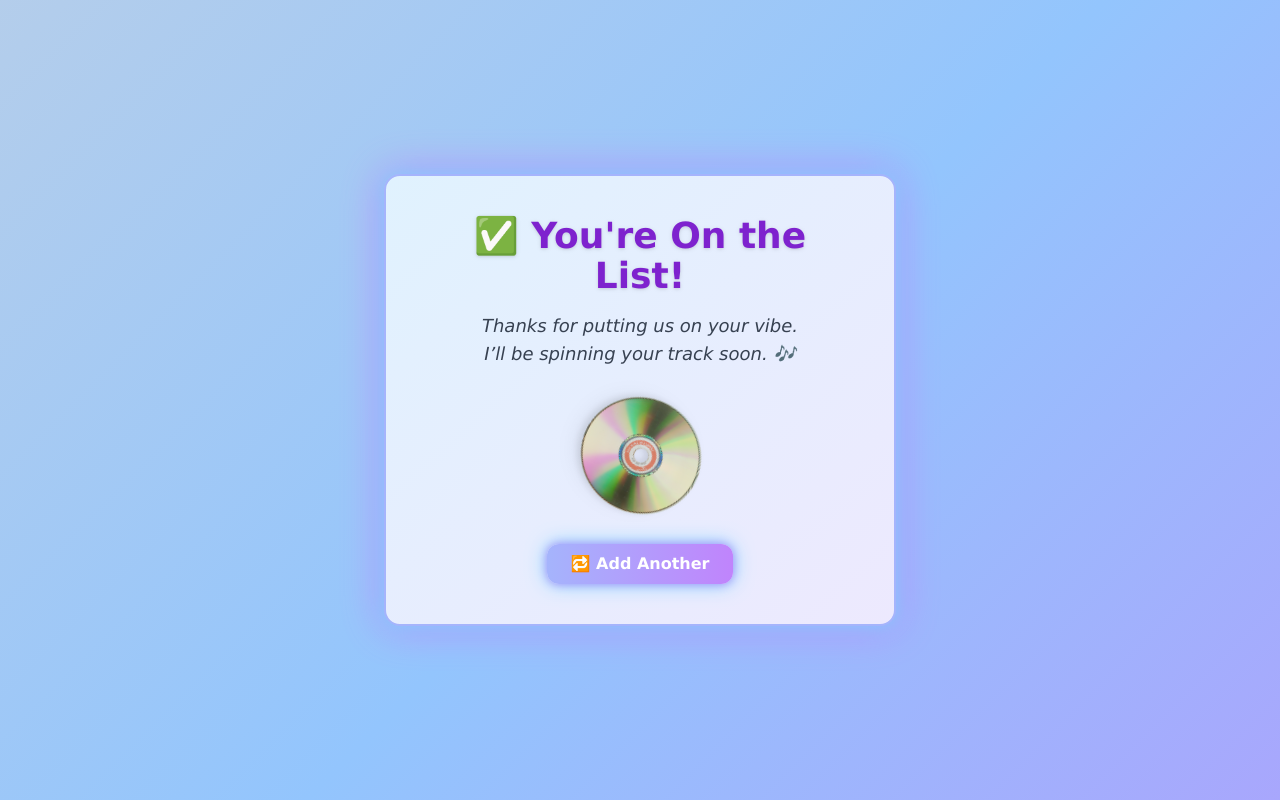
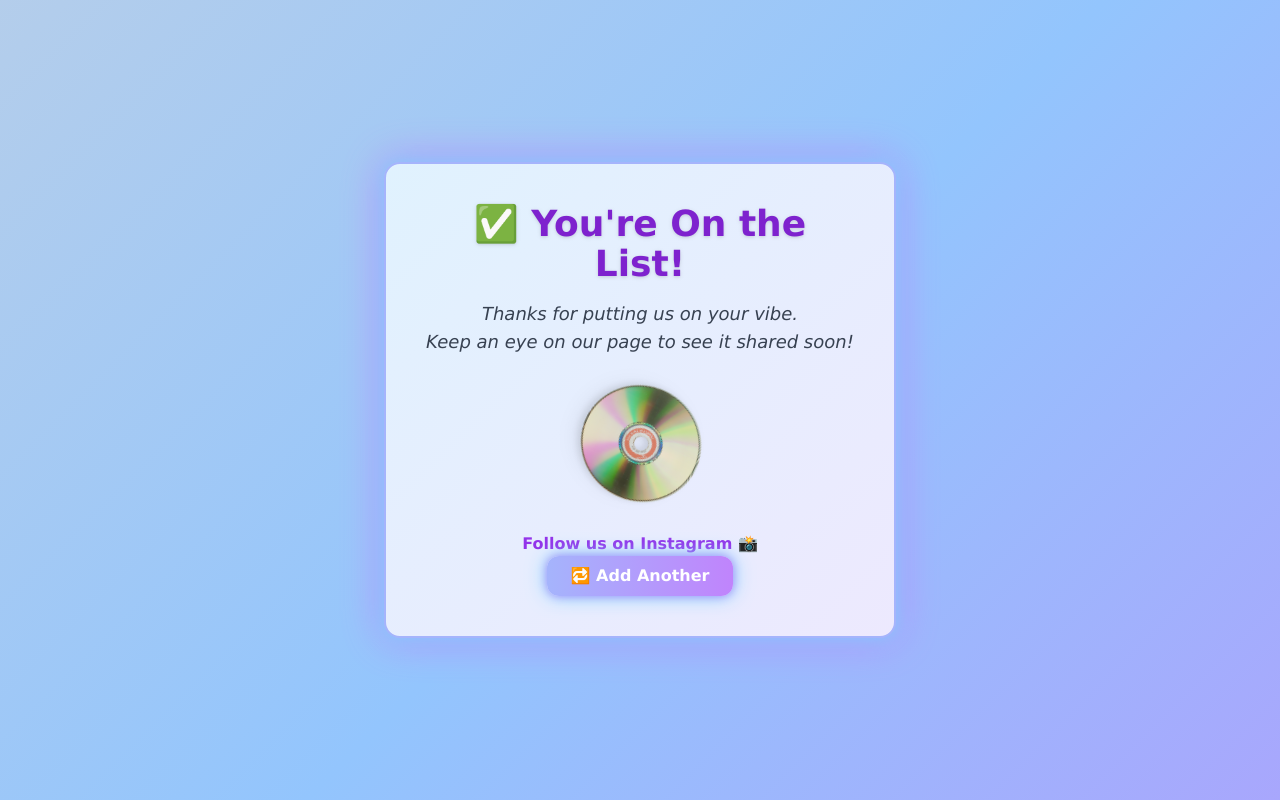
Before and after one commit to TWilli9/PutMeOn-, a Flask app: page /thankyou in a window 1280 px wide. Run offline with Flask 3, Linux system fonts and the light colour scheme; parts of the project's set-up code (start-up, migrations or seed data) failed here and were passed over; some libraries are stand-ins or nearby versions.

Commit message:
Added Instagram Link

```diff
--- a/templates/thankyou.html
+++ b/templates/thankyou.html
@@ -46,7 +46,7 @@
     <h1 class="text-4xl font-extrabold text-purple-700 drop-shadow mb-4">✅ You're On the List!</h1>
     <p class="text-lg text-gray-700 italic mb-6">
       Thanks for putting us on your vibe.<br>
-      I’ll be spinning your track soon. 🎶
+      Keep an eye on our page to see it shared soon!
     </p>
 
     <!-- Rotating CD Image -->
@@ -54,6 +54,12 @@
       <img src="{{ url_for('static', filename='cd.png') }}" alt="Rotating CD"
            class="w-32 h-32 animate-spin-slow drop-shadow-lg">
     </div>
+
+     <!-- Instagram link -->
+    <a href="https://instagram.com/putmeon.fm" target="_blank"
+       class="text-purple-600 hover:underline font-semibold">
+      Follow us on Instagram 📸
+    </a>
 
     <!-- Return Button -->
     <a href="/" class="inline-block px-6 py-2 text-white font-semibold rounded-xl glow-button hover:opacity-90 transition">
```
